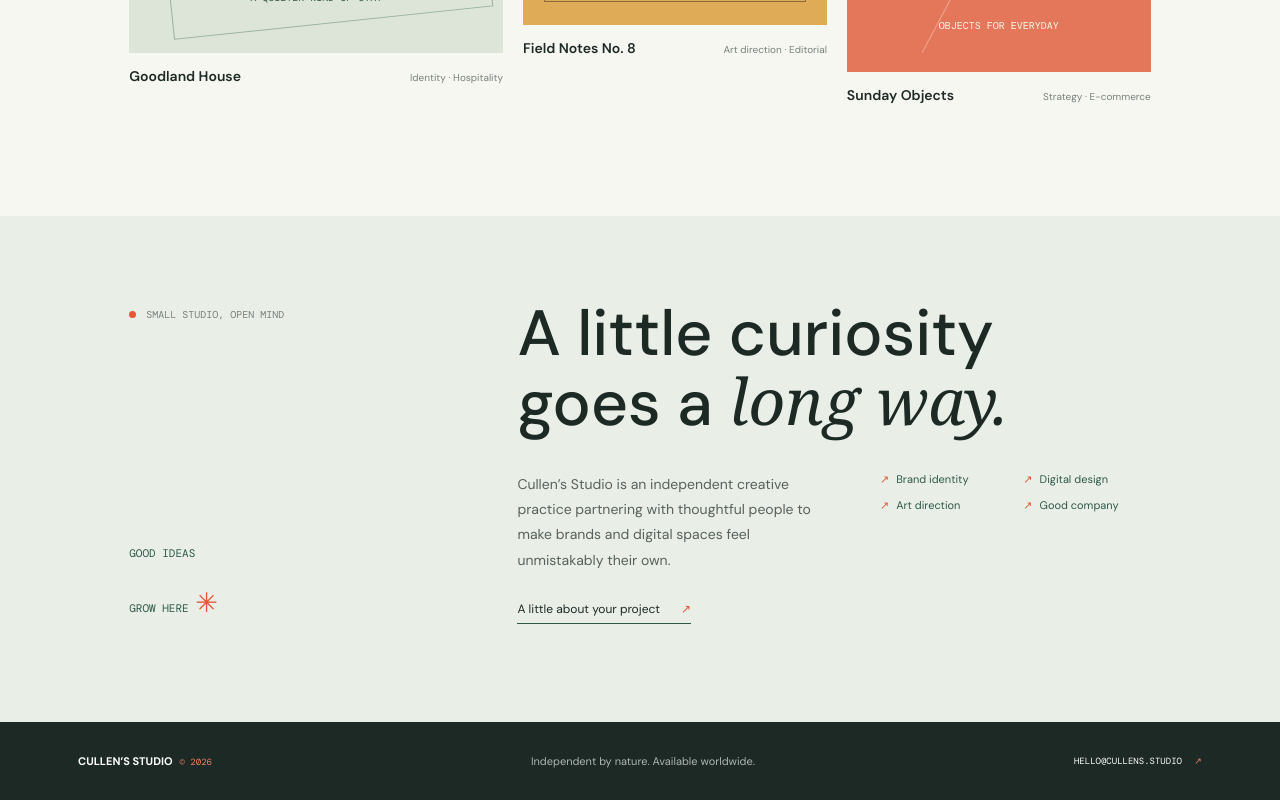
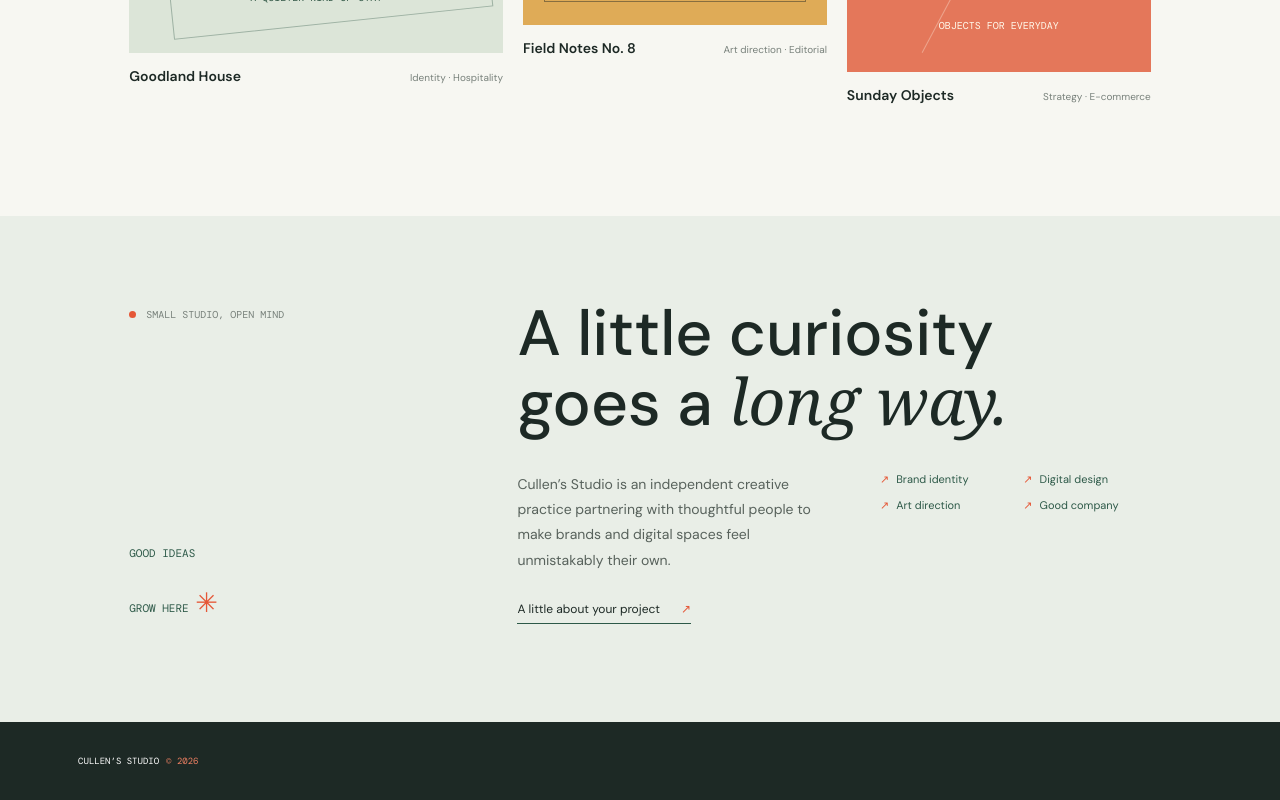
Before and after one commit to csmithswim/cullensstudio, a Next.js app: page / in a window 1280 px wide. Shown: the part 1932-2732 px from the top of the page. Built offline with nearby package versions, Linux system fonts and the light colour scheme; a web font is replaced by a local one.

Commit message:
Remove footer contact details

```diff
--- a/app/about-us/page.tsx
+++ b/app/about-us/page.tsx
@@ -100,8 +100,6 @@ export default function AboutUsPage() {
 
       <footer className="site-footer">
         <Link className="footer-wordmark" href="/">CULLEN’S STUDIO<span>© 2026</span></Link>
-        <p>Independent by nature. Available worldwide.</p>
-        <a href="mailto:hello@cullens.studio">HELLO@CULLENS.STUDIO <span aria-hidden="true">↗</span></a>
       </footer>
     </main>
   );
--- a/app/page.tsx
+++ b/app/page.tsx
@@ -121,8 +121,6 @@ export default function Home() {
 
       <footer className="site-footer">
         <a className="footer-wordmark" href="#home">CULLEN’S STUDIO<span>© 2026</span></a>
-        <p>Independent by nature. Available worldwide.</p>
-        <a href="mailto:hello@cullens.studio">HELLO@CULLENS.STUDIO <span aria-hidden="true">↗</span></a>
       </footer>
     </main>
   );
```
